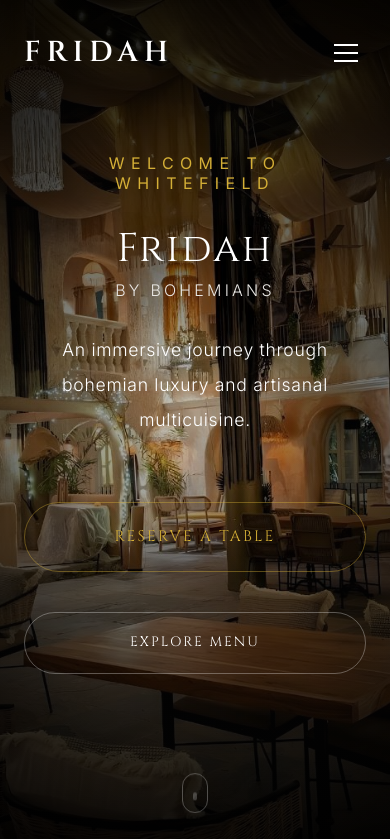
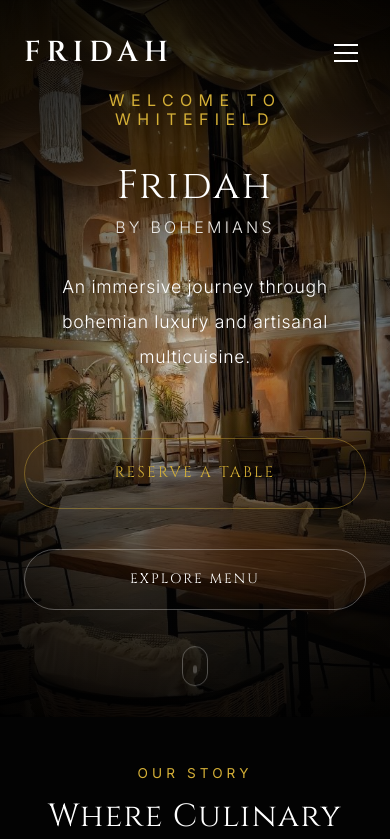
Before and after one commit to sherhanabid123-debug/Fridah-by-bohemians, a React (Vite) app: page / in a window 390 px wide. Shown: the top 839 px of the page. Built offline with nearby package versions, Linux system fonts and the light colour scheme.

Commit message:
style: optimize image sizes on mobile to prevent extreme cropping

```diff
--- a/src/components/Gallery.css
+++ b/src/components/Gallery.css
@@ -79,8 +79,8 @@
     }
 
     .gallery-item {
-        min-width: 85vw;
-        /* Leaves a peek of the next image */
+        min-width: 70vw;
+        /* Leaves a peek of the next image, but smaller size */
         scroll-snap-align: center;
         flex-shrink: 0;
     }
--- a/src/components/Hero.css
+++ b/src/components/Hero.css
@@ -76,6 +76,8 @@
     .hero {
         background-attachment: scroll;
         /* Disable parallax on mobile to fix disappearing image bug */
+        height: 85vh;
+        min-height: 500px;
     }
 
     .hero-actions {
--- a/src/components/SignatureDishes.css
+++ b/src/components/SignatureDishes.css
@@ -111,13 +111,13 @@
     }
 
     .dish-card {
-        min-width: 85vw;
+        min-width: 75vw;
         /* Leaves a peek of the next card */
         scroll-snap-align: center;
         flex-shrink: 0;
     }
 
     .dish-image {
-        height: 400px;
+        height: 320px;
     }
 }
```
